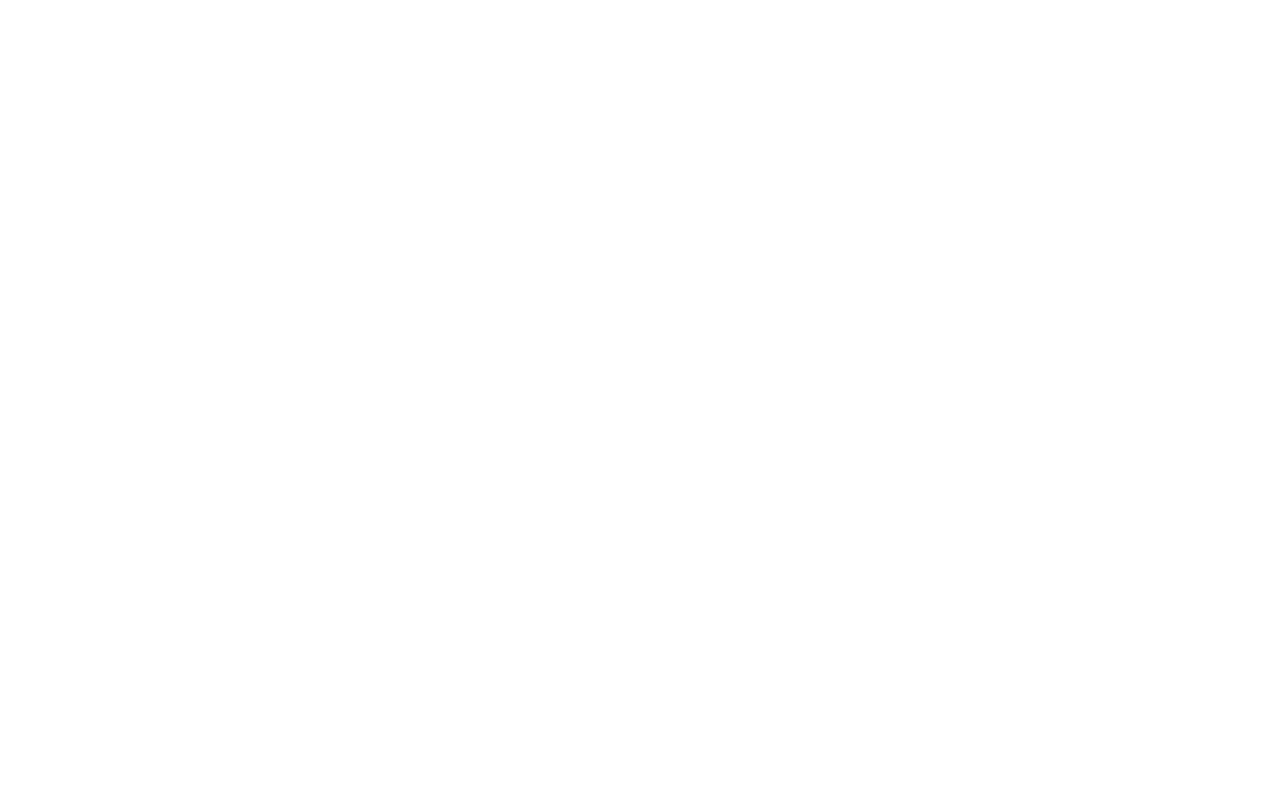
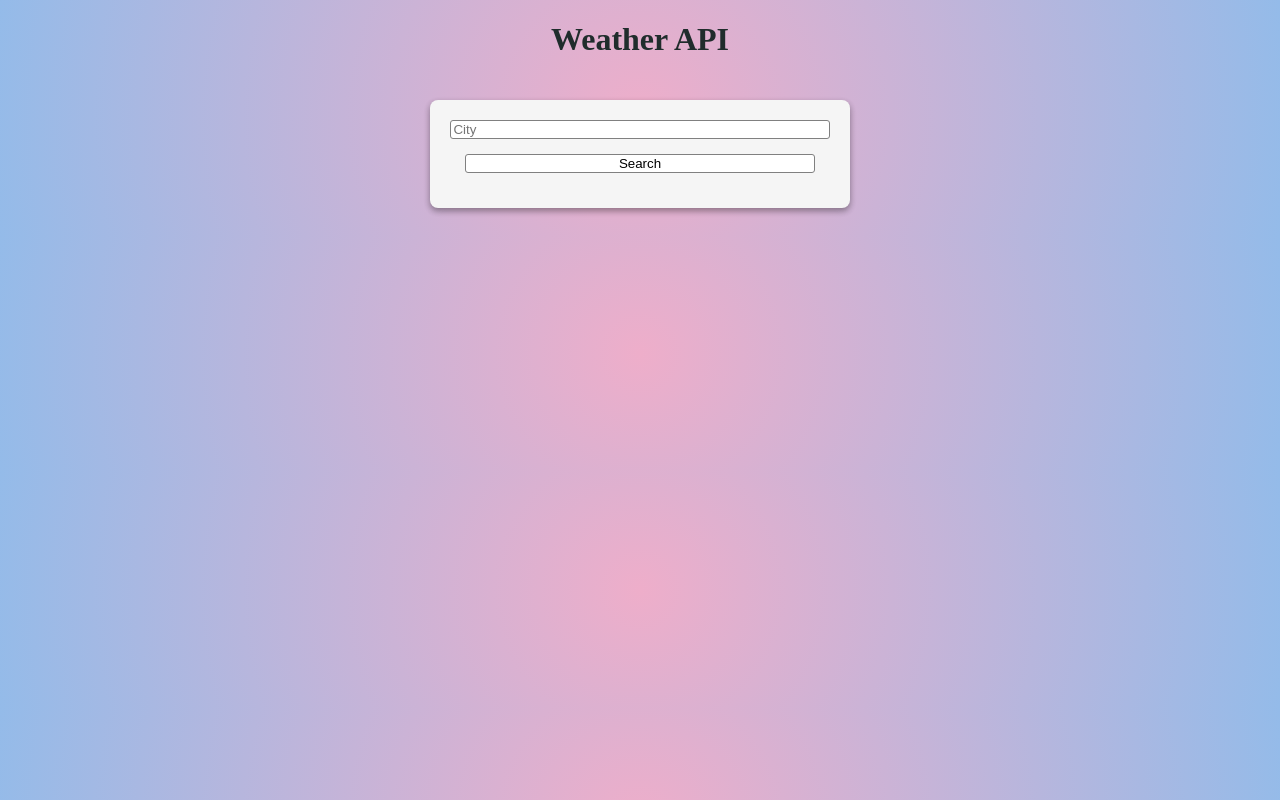
Before and after one commit to deliaturner/Weather-API, an Angular app: page / in a window 1280 px wide. Built offline with nearby package versions, Linux system fonts and the light colour scheme.

Commit message:
WeatherAPI Project

```diff
--- a/src/app/app.component.html
+++ b/src/app/app.component.html
@@ -1 +1 @@
-<router-outlet></router-outlet>
+<app-search></app-search>
--- /dev/null
+++ b/src/app/header/header.component.css
@@ -0,0 +1,5 @@
+h1 {
+  display: flex;
+  justify-content: center;
+  color: rgb(32, 44, 44);
+}
--- /dev/null
+++ b/src/app/header/header.component.html
@@ -0,0 +1 @@
+<h1>Weather API</h1>
--- /dev/null
+++ b/src/app/header/header.component.ts
@@ -0,0 +1,15 @@
+import { Component, OnInit } from '@angular/core';
+
+@Component({
+  selector: 'app-header',
+  templateUrl: './header.component.html',
+  styleUrls: ['./header.component.css']
+})
+export class HeaderComponent implements OnInit {
+
+  constructor() { }
+
+  ngOnInit(): void {
+  }
+
+}
--- a/src/app/search/search.component.css
+++ b/src/app/search/search.component.css
@@ -0,0 +1,44 @@
+.container {
+  display: flex;
+  flex-direction: column;
+  align-items: center;
+}
+.search-container {
+  background-color: whitesmoke;
+  margin: 20px;
+  display: flex;
+  flex-direction: column;
+  justify-content: center;
+  padding: 20px;
+  box-shadow: 0 3px 6px rgba(0, 0, 0, 0.16), 0 3px 6px rgba(0, 0, 0, 0.23);
+  width: 30%;
+  border-radius: 8px;
+}
+
+#city {
+  border-radius: 3px;
+  border: 1px solid gray;
+}
+button {
+  background-color: white;
+  border-radius: 3px;
+  border: 1px solid gray;
+  margin: 15px;
+}
+button:hover {
+  background-color: rgb(227, 237, 251);
+}
+
+.weather-results {
+  background-color: whitesmoke;
+  display: flex;
+  flex-direction: column;
+  padding: 20px;
+  margin: 20px;
+  box-shadow: 0 3px 6px rgba(0, 0, 0, 0.16), 0 3px 6px rgba(0, 0, 0, 0.23);
+  border-radius: 8px;
+}
+.city-and-icon {
+  display: flex;
+  align-items: center;
+}
--- a/src/app/search/search.component.html
+++ b/src/app/search/search.component.html
@@ -1 +1,31 @@
-<p>search works!</p>
+<app-header></app-header>
+<div class="container">
+  <div class="search-container">
+    <input
+      type="text"
+      id="city"
+      name="city"
+      placeholder="City"
+      required
+      [(ngModel)]="userInput"
+    />
+    <button (click)="searchByCity()">Search</button>
+  </div>
+  <div *ngIf="results" class="weather-results">
+    <div class="city-and-icon">
+      <h2>{{ results?.name }}</h2>
+      <img
+        src="http://openweathermap.org/img/wn/{{
+          (results?.weather)[0].icon
+        }}.png"
+        alt="Weather Icon"
+      />
+    </div>
+    <div>Description: {{ (results?.weather)[0].description }}</div>
+    <div>Current temp: {{ results?.main.temp }}°F</div>
+    <div>Feels like: {{ results?.main.feels_like }}°F</div>
+    <div>Pressure: {{ results?.main.pressure }}kPa</div>
+    <div>Humidity: {{ results?.main.humidity }}%</div>
+    <div>Wind speed: {{ results?.wind.speed }}mph</div>
+  </div>
+</div>
--- a/src/app/search/search.component.ts
+++ b/src/app/search/search.component.ts
@@ -1,3 +1,4 @@
+import { WeatherService } from './../weather.service';
 import { Component, OnInit } from '@angular/core';
 
 @Component({
@@ -6,10 +7,19 @@
   styleUrls: ['./search.component.css']
 })
 export class SearchComponent implements OnInit {
+  userInput: string = '';
+  results: any;
 
-  constructor() { }
+  constructor(private weatherService: WeatherService) { }
 
   ngOnInit(): void {
   }
 
+  searchByCity() {
+    this.weatherService.getData(this.userInput).subscribe(data => {
+      this.results = data;
+      this.userInput = '';
+    })
+  }
+
 }
--- a/src/app/weather.service.ts
+++ b/src/app/weather.service.ts
@@ -8,11 +8,11 @@
   apiKey: string = "9655af12c9883cca40a2ebdc267cc9dd";
   constructor(private httpClient: HttpClient) { }
 
-  getData(city: string = "ann arbor") {
-    return this.httpClient.get("api.openweathermap.org/data/2.5/weather?", {
-      params: { q: city, appId: this.apiKey, units: "imperial" }
+  getData(city: string) {
+    return this.httpClient.get(`https://api.openweathermap.org/data/2.5/weather?`,
+      { params: { q: city, appid: this.apiKey, units: "imperial" } }
       // q={city name}&appid={API key}
-    })
+    )
   }
 }
 // by city
--- a/src/styles.css
+++ b/src/styles.css
@@ -1 +1,9 @@
 /* You can add global styles to this file, and also import other style files */
+body {
+  background: rgb(238, 174, 202);
+  background: radial-gradient(
+    circle,
+    rgba(238, 174, 202, 1) 0%,
+    rgba(148, 187, 233, 1) 100%
+  );
+}
```
Also changed, not shown: src/app/app.module.ts (+6 -2 lines), 1 other file (tests, documents, lock files or other folders).
